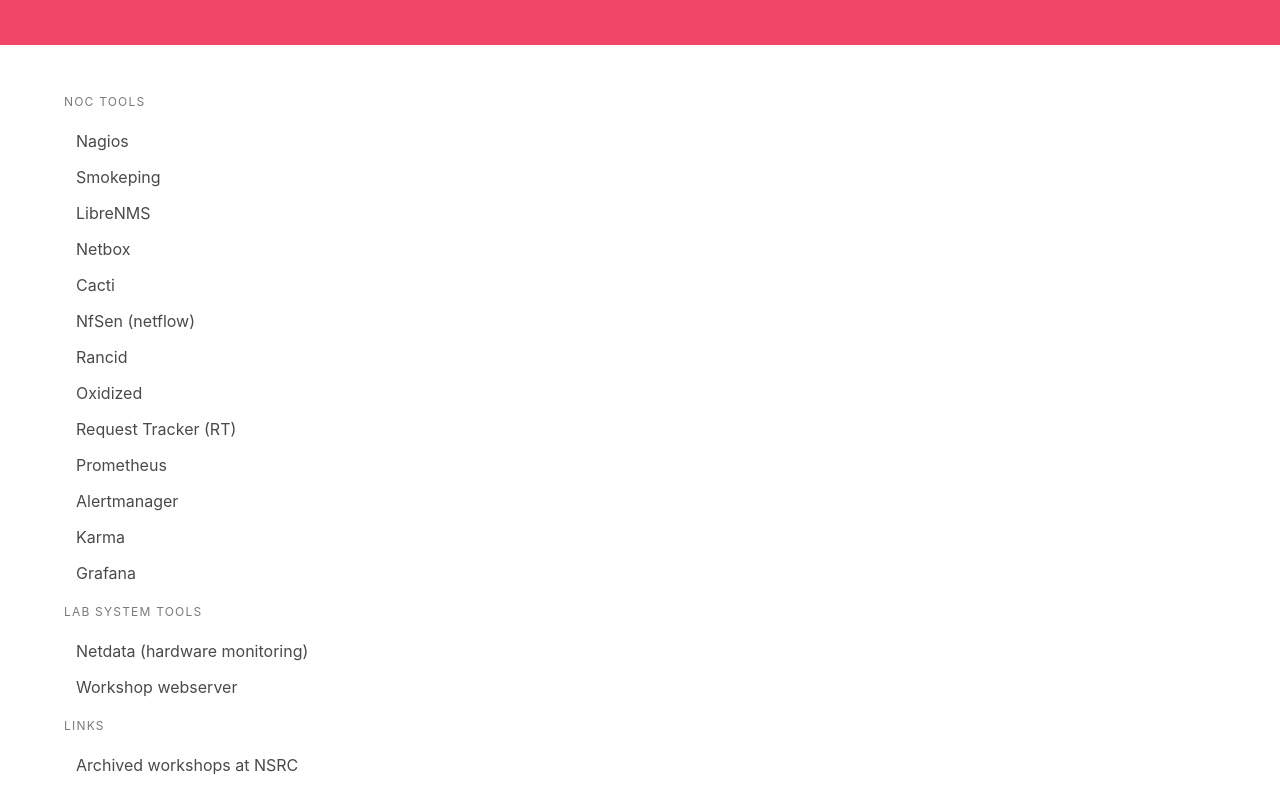
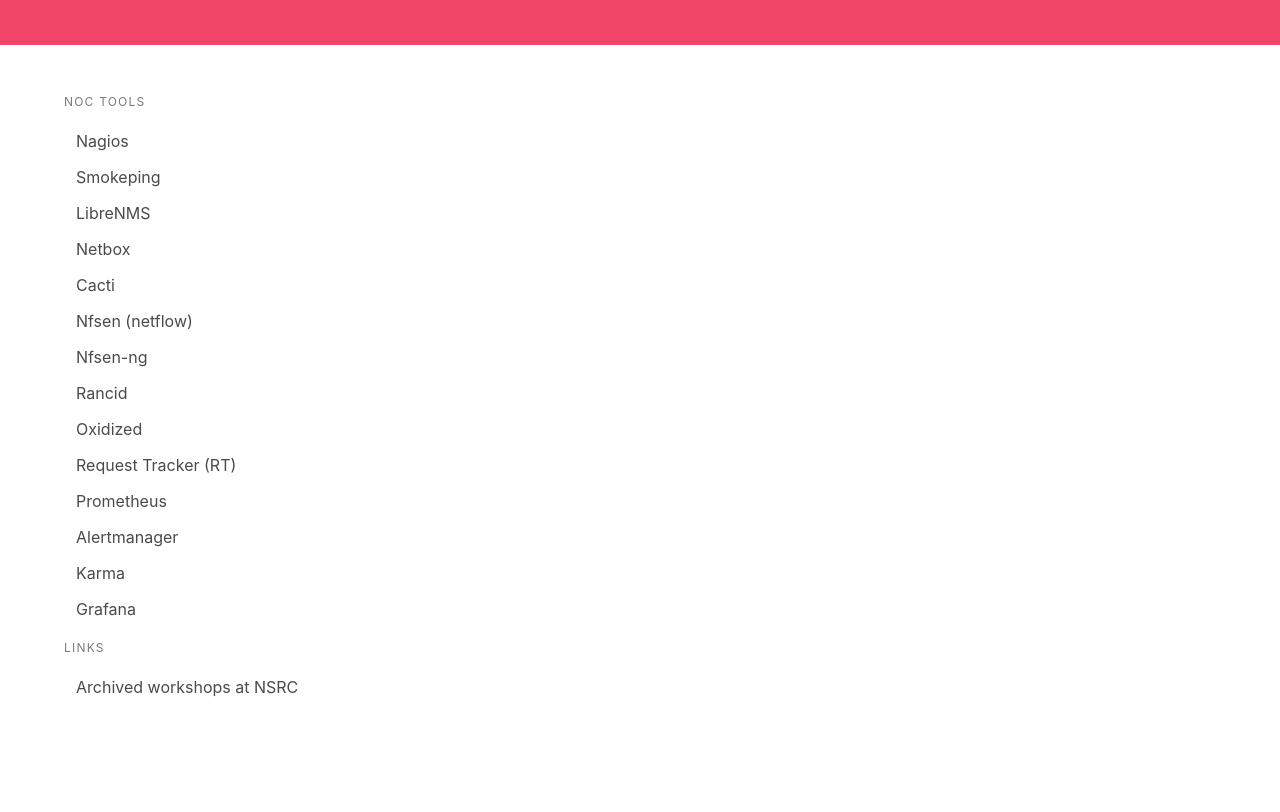
Before and after one commit to STDigitalDatacenter/nsrc-noc-setup, a plain HTML site: page noc/index.html in a window 1280 px wide. Shown: the part 116-928 px from the top of the page. After the commit the page ends 869 px from the top, so only its background shows below. Drawn offline with nearby package versions, Linux system fonts and the light colour scheme.

Commit message:
Remove broken font-awesom, update bulma version, update NOC links

```diff
--- a/noc/index.html
+++ b/noc/index.html
@@ -4,8 +4,7 @@
     <meta charset="utf-8">
     <meta name="viewport" content="width=device-width, initial-scale=1">
     <title>NOC</title>
-    <link rel="stylesheet" href="https://maxcdn.bootstrapcdn.com/font-awesome/4.7.0/css/font-awesome.min.css">
-    <link rel="stylesheet" href="https://cdnjs.cloudflare.com/ajax/libs/bulma/0.6.1/css/bulma.min.css">
+    <link rel="stylesheet" href="https://cdnjs.cloudflare.com/ajax/libs/bulma/0.9.0/css/bulma.min.css">
   </head>
   <body>
 
@@ -34,7 +33,8 @@
 <li><a href="/librenms/">LibreNMS</a></li>
 <li><a href="/netbox/">Netbox</a></li>
 <li><a href="/cacti/">Cacti</a></li>
-<li><a href="/nfsen/nfsen.php">NfSen (netflow)</a></li>
+<li><a href="/nfsen/nfsen.php">Nfsen (netflow)</a></li>
+<li><a href="/nfsen-ng/">Nfsen-ng</a></li>
 <li><a href="/cgi-bin/viewvc.cgi/rancid/">Rancid</a></li>
 <li><a href="/oxidized/">Oxidized</a></li>
 <li><a href="/rt/">Request Tracker (RT)</a></li>
@@ -42,13 +42,6 @@
 <li><a href="/alertmanager/">Alertmanager</a></li>
 <li><a href="/karma/">Karma</a></li>
 <li><a href="/grafana/">Grafana</a></li>
-  </ul>
-  <p class="menu-label">
-    Lab System Tools
-  </p>
-  <ul class="menu-list">
-<li><a href="http://www.ws.nsrc.org/netdata/">Netdata (hardware monitoring)</a></li>
-<li><a href="http://www.ws.nsrc.org/">Workshop webserver</a></li>
   </ul>
   <p class="menu-label">
     Links
```
